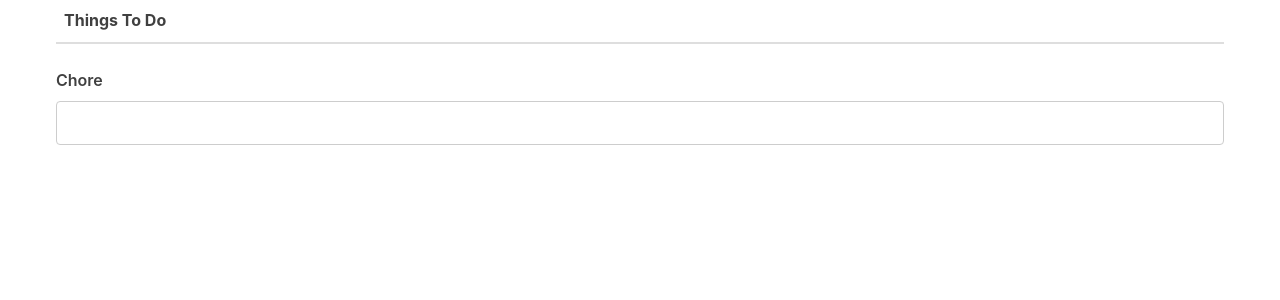
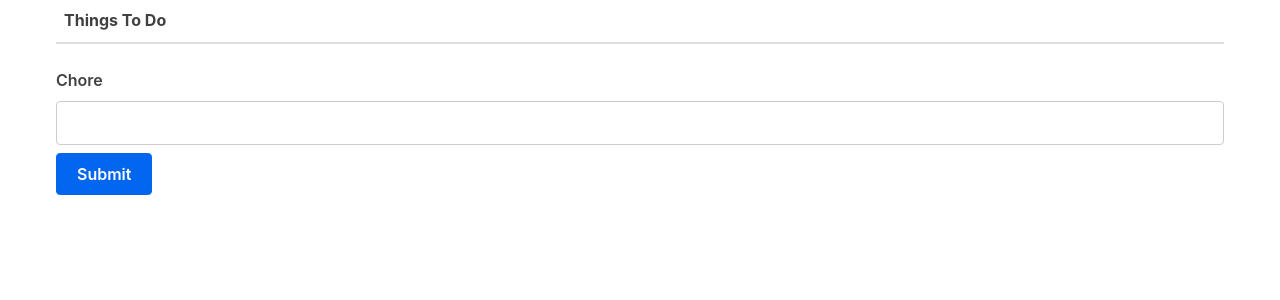
Before and after one commit to AngryGrizzlyBear/ToDoSomething, a React (Create React App) app in the folder react-tutorial/: page / in a window 1280 px wide. Shown: the top 300 px of the page. Built offline with nearby package versions, Linux system fonts and the light colour scheme.

Commit message:
Created a submit button.

```diff
--- a/react-tutorial/src/components/App.js
+++ b/react-tutorial/src/components/App.js
@@ -18,13 +18,19 @@ class App extends Component {
         });
     };
 
+    handleSubmit = task => {
+        this.setState({ tasks: [...this.state.tasks, task]})
+    };
+
         render() {
             const {tasks} = this.state;
 
         return (
             <div className="container">
-                <Table taskData={tasks} removeTask={this.removeTask}/>
-                <Form />
+                <Table taskData={tasks}
+                       removeTask={this.removeTask}
+                />
+                <Form handleSubmit={this.handleSubmit} />
             </div>
         );
     }
--- a/react-tutorial/src/components/Form.js
+++ b/react-tutorial/src/components/Form.js
@@ -12,18 +12,26 @@ class Form extends Component {
     }
 
     handleChange = event => {
-        const {name, value} = event.target
+        const {name, value} = event.target;
 
         this.setState({
             [name]: value,
         });
     };
 
+    onFormSubmit = (event) => {
+        event.preventDefault();
+
+        this.props.handleSubmit(this.state);
+        this.setState(this.initialState);
+    };
+
+
     render() {
         const {chore} = this.state;
 
         return (
-            <form>
+            <form onSubmit={this.onFormSubmit}>
                 <label>Chore</label>
                 <input
                     type="text"
@@ -31,6 +39,9 @@ class Form extends Component {
                     value={chore}
                     onChange={this.handleChange}
                 />
+                <button type="submit">
+                    Submit
+                </button>
             </form>
         );
     }
```
